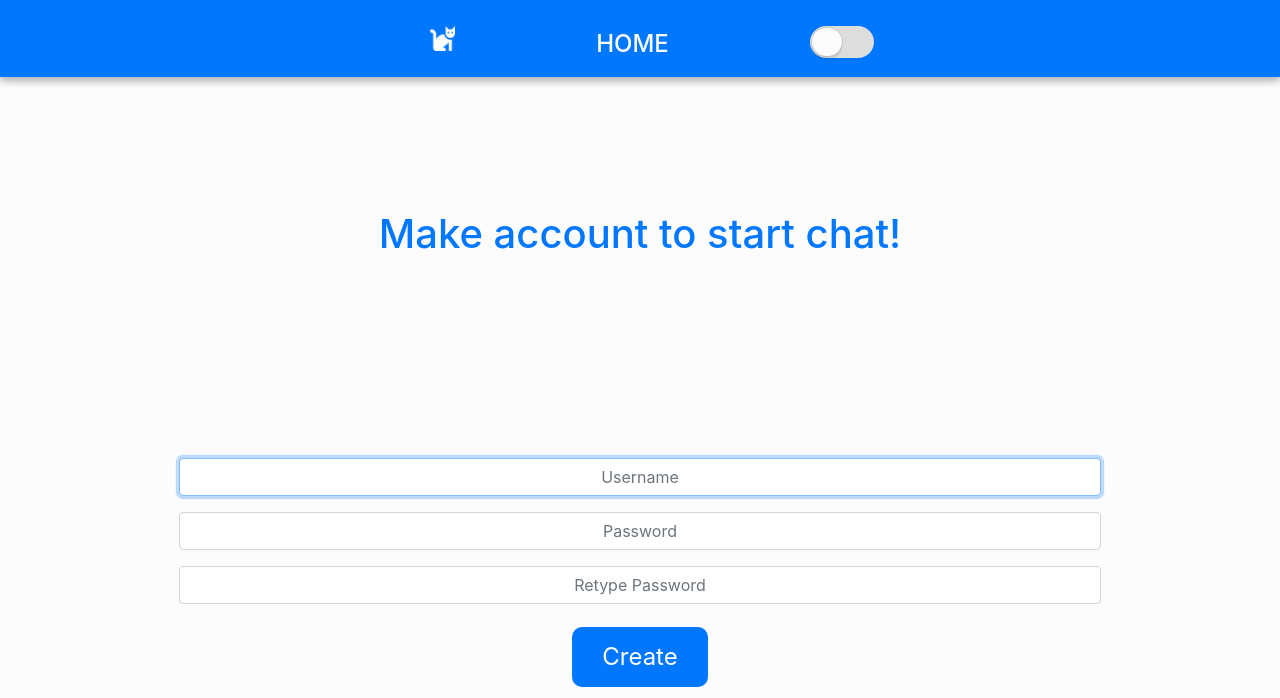
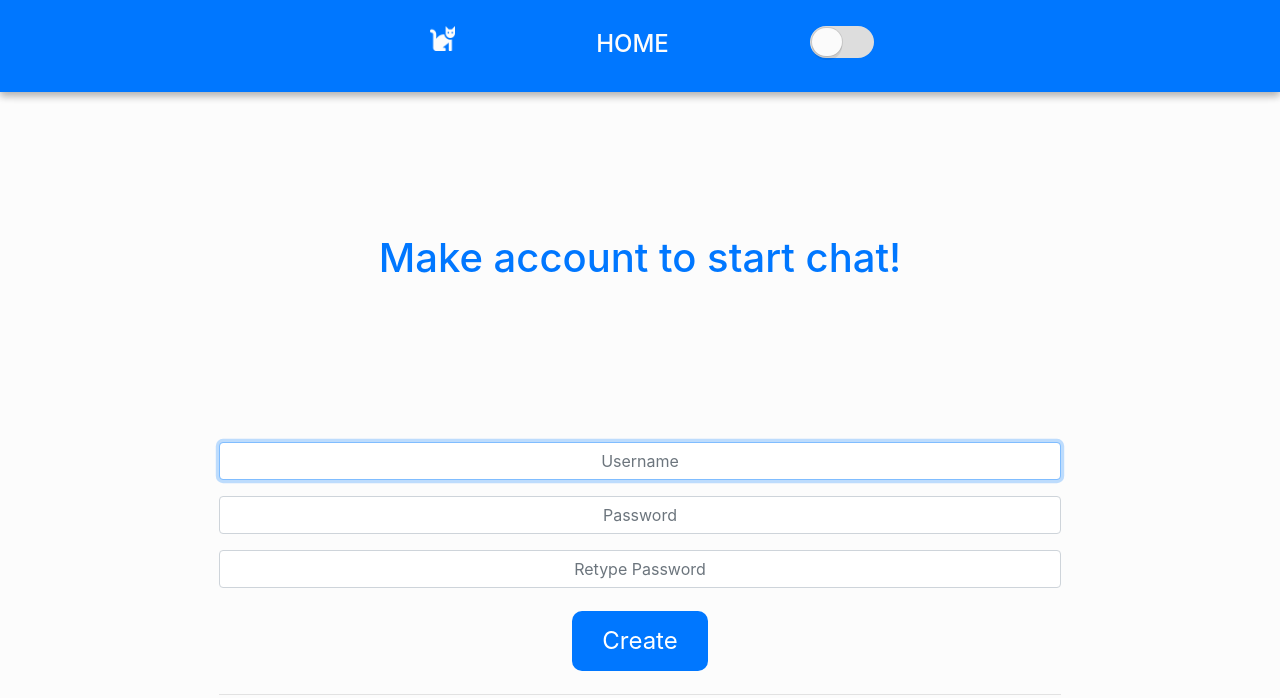
Before and after one commit to zbigniewstefaniuk/chat_app, a Flask app: page / in a window 1280 px wide. Shown: the top 698 px of the page. Run offline with Flask 2, Linux system fonts and the light colour scheme; some libraries are stand-ins or nearby versions.

Commit message:
navbar improved

```diff
--- a/static/css/style.css
+++ b/static/css/style.css
@@ -53,7 +53,7 @@ body {
 
 h1 {
   margin: 0;
-  padding: 5em;
+  padding: 4em;
   color: var(--color-headings);
 }
 
@@ -345,7 +345,7 @@ html.transition *:after {
   -webkit-box-direction: normal;
       -ms-flex-direction: row;
           flex-direction: row;
-  height: 77px;
+  height: auto;
   margin: auto;
 }
 
--- a/templates/prelogin_layout.html
+++ b/templates/prelogin_layout.html
@@ -32,6 +32,8 @@
         </div>
     </div>
     <!-- end of nav-bar-->
+    <br>
+    <br>
 
     <!-- Flash error messages start -->
     {% with messages = get_flashed_messages(with_categories=true) %}
```
